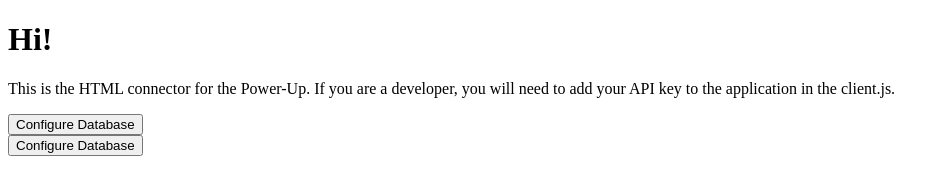
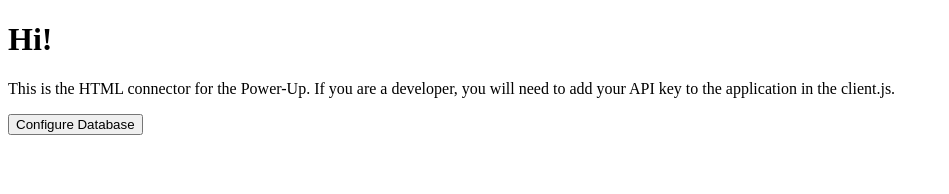
Before and after one commit to ychenwang/Trello-Powerup-Agile-yw, a website: page public/index.html in a window 1280 px wide. Shown: the whole page, without its empty margins (0-949 px from the left). Drawn offline with Linux system fonts and the light colour scheme; a script that the page names is missing.

Commit message:
fix double button in index

```diff
--- a/public/index.html
+++ b/public/index.html
@@ -17,10 +17,5 @@
           <button>Configure Database</button>
       </a>
     </div>
-    <div>
-      <a href="db/dbsettings.html">
-          <button>Configure Database</button>
-      </a>
-    </div>
   </body>
 </html>
```
